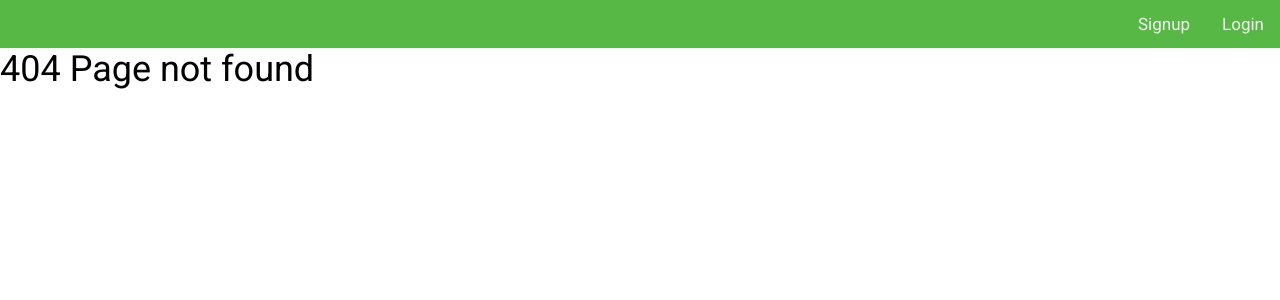
After one commit to Michelle-lele/project1, a Flask app: template templates/404.html in a window 1280 px wide. The commit adds this page. Shown: the top 300 px of the page. Run offline with Flask 2, Linux system fonts and the light colour scheme; the template is opened without the code that fills it, so the values that code supplies are empty; some libraries are stand-ins or nearby versions.

Commit message:
Render items per page, pages navigation in progress, fix bugs

```diff
--- a/application.py
+++ b/application.py
@@ -42,17 +42,23 @@ def login_required(f):
     return decorated_function
 
 def paginate(items, page):
+	print(page,file=sys.stderr)
 	#generate dictionary, with pagination settings
-
-	if not page or page < 1:
-		page = 1
-
-	#add check for TypeError
 	num_items = len(items)
 	#print(f"Number of items: {num_items}",  file=sys.stderr)
 	per_page = int(os.getenv("ITEMS_PER_PAGE"))
 	# print(per_page, file=sys.stderr)
 	total_pages = math.ceil(num_items/per_page)
+
+	if not page:
+		page = 1
+
+	if page > total_pages or page < 1:
+		#print(f"True: {page}", file=sys.stderr)
+		return render_template("404.html")
+		#page = 1
+	#add check for TypeError
+
 	#print(f"Total pages: {total_pages}", file=sys.stderr)
 
 	if page > 1:
@@ -76,7 +82,10 @@ def paginate(items, page):
 
 	# generate a list of the items on the current page
 	first_item_index = (page - 1)* per_page
-	last_item_index = first_item_index + (num_items % per_page) - 1
+	if page*per_page > num_items:
+		last_item_index = first_item_index + (num_items % per_page) - 1 #To Do wrong formula
+	else:
+		last_item_index= (page*per_page) -1
 
 	page_items = []
 	while first_item_index <= last_item_index:
@@ -203,29 +212,29 @@ def logout():
 	return redirect("/login")
 
 @app.route("/search", methods=["POST", "GET"])
-@app.route("/search/<int:page>", methods=["POST", "GET"])
+@app.route("/search/<string:query>/<int:page>", methods=["POST", "GET"])
 @login_required
 def search():
 	if request.method == "POST":
-		errorMessage = ""
-		query = request.form.get("search")
-		#print(query, file=sys.stderr)
-		if not query:
-			errorMessage = "Please enter book title, author or ISBN!"
-			return render_template("search.html", username = username, errorMessage = errorMessage)
+		query = url_for('search') + "?q=" + request.form.get("search") + "&page=1"
+		return redirect(query)
+	elif request.method == "GET":
+		query = request.args.get("q")
+		# TO DO handle multple words in q parameter
 
-		page = 1 # request.args.get('page', 1, type=int)
-		per_page = os.getenv("POSTS_PER_PAGE")
+	errorMessage = ""
+	#print(query, file=sys.stderr)
+	if not query:
+		errorMessage = "Please enter book title, author or ISBN!"
+		return render_template("search.html", username = username, errorMessage = errorMessage)
 
-		search_results = db.execute("SELECT title, author, isbn, year from books WHERE title ILIKE :query OR author ILIKE :query OR isbn ILIKE :query",
-			{"query": "%" + query + "%"}).fetchall()
-		#print(search_results, file=sys.stderr)
+	search_results = db.execute("SELECT title, author, isbn, year from books WHERE title ILIKE :query OR author ILIKE :query OR isbn ILIKE :query",
+		{"query": "%" + query + "%"}).fetchall()
+	#print(search_results, file=sys.stderr)
 
-		paginate(search_results, request.args.get("page"))
+	#Show message if no results
+	if search_results == []:
+		errorMessage = f"No books found for your search \"{query}\""
+		return render_template("search.html", username = username, errorMessage = errorMessage)
 
-		#Show message if no results
-		if search_results == []:
-			errorMessage = f"No books found for your search \"{query}\""
-		return render_template("search.html", username = username, search_results=search_results, errorMessage=errorMessage)
-
-	return render_template("search.html", username = username)
+	return paginate(search_results, request.args.get('page', type=int))
--- /dev/null
+++ b/templates/404.html
@@ -0,0 +1,53 @@
+<!DOCTYPE html>
+<html lang="en">
+
+<head>
+    <!-- Required meta tags-->
+    <meta charset="UTF-8">
+    <meta name="viewport" content="width=device-width, initial-scale=1, shrink-to-fit=no">
+
+    <!-- Title Page-->
+    <title>Book Reviews</title>
+
+    <!-- Icons font CSS-->
+    <link href="static/vendor/mdi-font/css/material-design-iconic-font.min.css" rel="stylesheet" media="all">
+    <link rel="stylesheet" href="https://use.fontawesome.com/releases/v5.8.1/css/all.css" integrity="sha384-50oBUHEmvpQ+1lW4y57PTFmhCaXp0ML5d60M1M7uH2+nqUivzIebhndOJK28anvf" crossorigin="anonymous">
+    <!-- Font special for pages-->
+    <link href="https://fonts.googleapis.com/css?family=Roboto:100,100i,300,300i,400,400i,500,500i,700,700i,900,900i" rel="stylesheet">
+
+    <!-- Vendor CSS-->
+    <link href="static/vendor/select2/select2.min.css" rel="stylesheet" media="all">
+    <link href="static/vendor/datepicker/daterangepicker.css" rel="stylesheet" media="all">
+
+    <!-- Main CSS-->
+    <link href="../static/styles.css" rel="stylesheet" media="all">
+</head>
+
+<body>
+    <div class="topnav">
+        {% if username %}
+        <span class="greeting"><h3>Hello, {{ username }}</h3></span>
+        {% endif %}
+        <!-- <a class="active" href="#home">Home</a>--->
+        {% if username %}
+        <a href="{{ url_for('logout') }}">Logout</a>
+        {% elif url_for(request.endpoint) == "signup" %}
+        <a href="{{ url_for('login') }}">Login</a>
+        {% elif url_for(request.endpoint) == "login" %}
+        <a href="{{ url_for('signup') }}">Signup</a>
+        {% else %}
+        <a href="{{ url_for('login') }}">Login</a>
+        <a href="{{ url_for('signup') }}">Signup</a>
+        {% endif %}
+    </div>
+    <h1> 404 Page not found </h1>
+
+   {% block body %}
+
+
+   {% endblock %}
+
+</body><!-- This templates was made by Colorlib (https://colorlib.com) -->
+
+</html>
+<!-- end document-->
```
Also changed, not shown: templates/search.html (+10 -4 lines).
